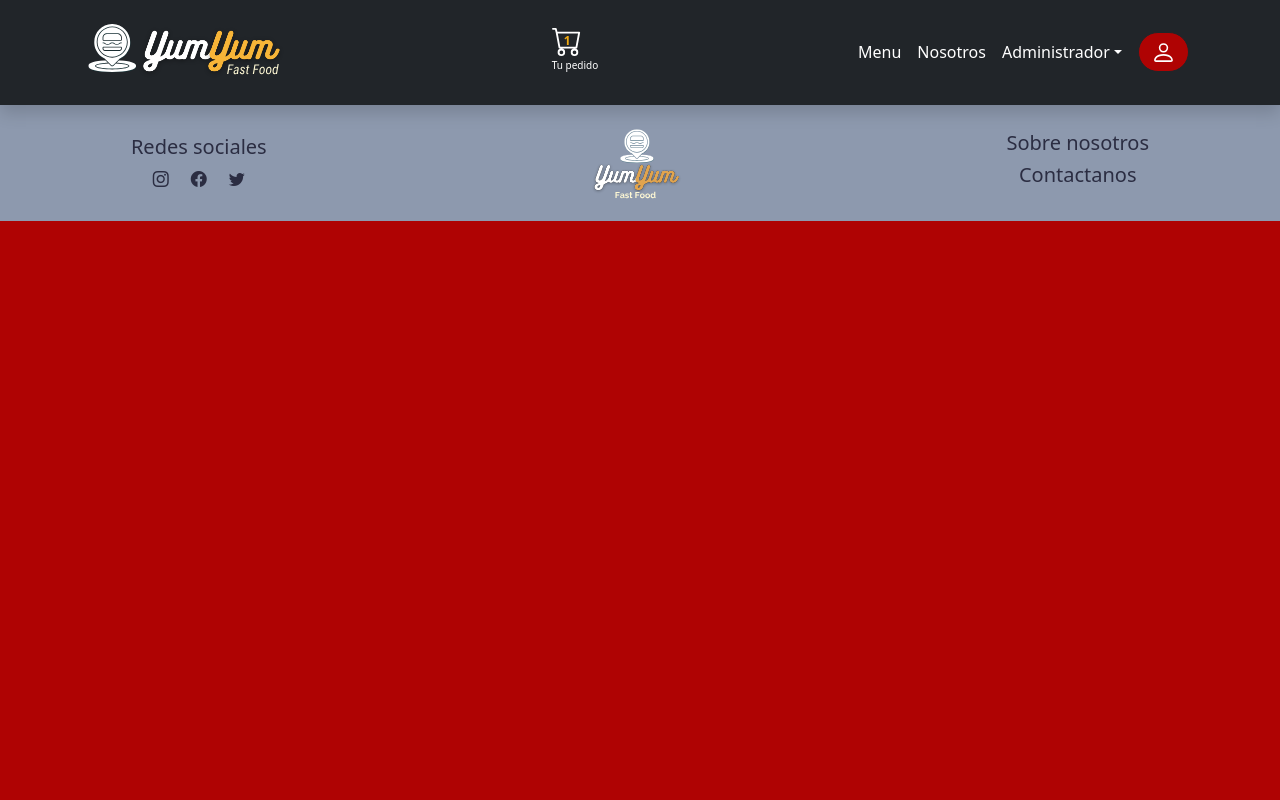
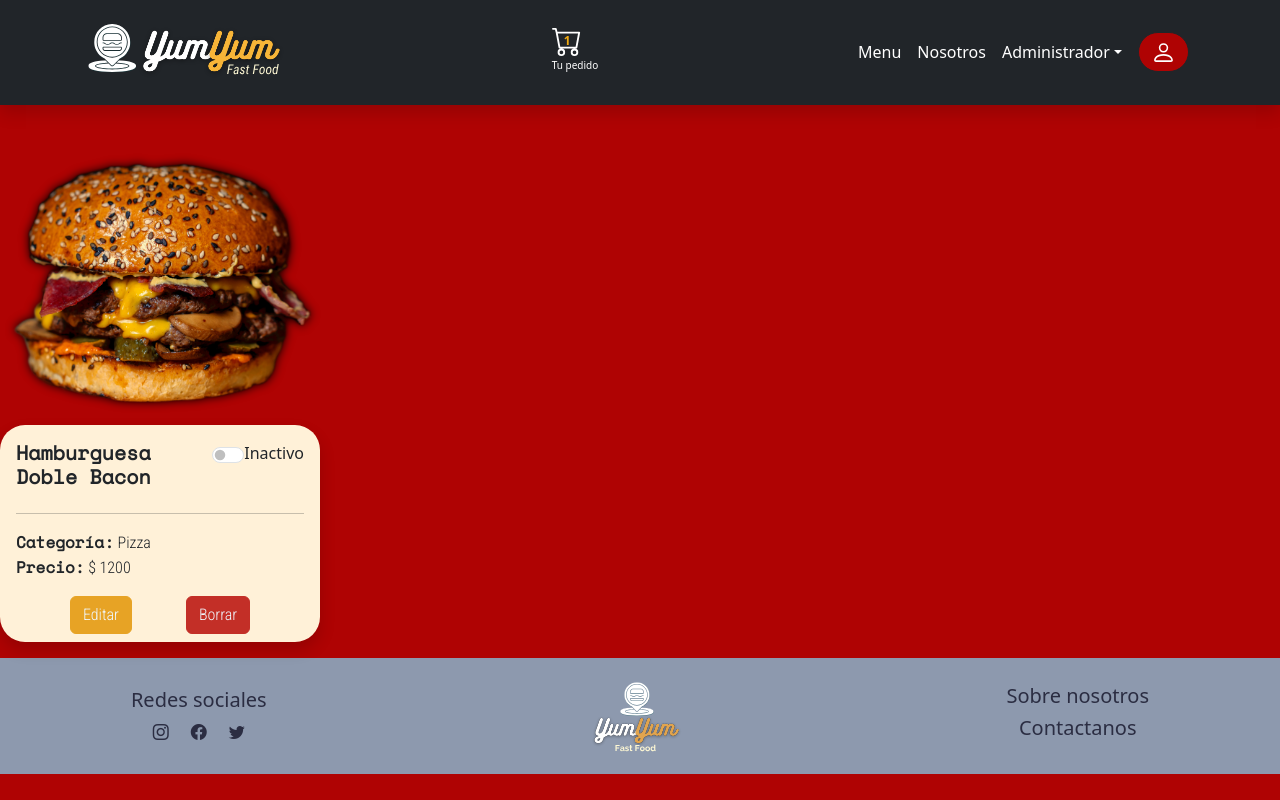
Before and after one commit to lourdesgarciafyl/PF-YumYum-frontend, a React (Vite) app: page / in a window 1280 px wide. Built offline with nearby package versions, Linux system fonts and the light colour scheme.

Commit message:
se agregan estilos css, guiandome de las cards del inicio

```diff
--- a/src/App.jsx
+++ b/src/App.jsx
@@ -2,12 +2,13 @@ import "bootstrap/dist/css/bootstrap.min.css";
 import "./App.css";
 import Footer from "./components/common/Footer";;
 import Navegacion from "./components/common/Navegacion"
+import ItemProducto from "./components/views/producto/ItemProducto";
 function App() {
   return (
     <>
 
           <Navegacion></Navegacion>
-
+          <ItemProducto></ItemProducto>
           <Footer></Footer>
     </>
   );
--- a/src/components/views/producto/ItemProducto.jsx
+++ b/src/components/views/producto/ItemProducto.jsx
@@ -12,7 +12,7 @@ const ItemProducto = () => {
 
     return(
         <Col sm={6} md={4} lg={3} className="mb-3 justify-content-center">
-        <Card className="pt-0">
+        <Card className="pt-0 cardItemProducto">
         <Card.Img
         className="imagenCard"
         variant="top"
@@ -21,9 +21,9 @@ const ItemProducto = () => {
         <Card.Body className="cardBodyProducto shadow">
           <Row className="justify-content-between justify-content-md-between my-0 py-0">
             <Col  className="me-1">
-            <Card.Title className="fuenteSpace fw-bolder">Hamburguesa Doble Bacon y Cheddar</Card.Title>
+            <Card.Title className="letraSpace fw-bolder">Hamburguesa Doble Bacon</Card.Title>
             </Col>
-            <Col >
+            <Col>
             <Form onClick={toggler}>
               <Form.Check
               type="switch"
@@ -35,12 +35,12 @@ const ItemProducto = () => {
             </Col>
           </Row>
           <hr/>
-          <Card.Text className="fuenteRoboto">
-            <strong className="fuenteSpace">Categoría:</strong> Pizza
+          <Card.Text className="letraRoboto">
+            <strong className="letraSpace">Categoría:</strong> Pizza
             <br/>
-            <strong className="fuenteSpace">Precio:</strong> $ 1200
+            <strong className="letraSpace">Precio:</strong> $ 1200
           </Card.Text>
-          <section className="fuenteRoboto d-flex flex-row justify-content-evenly pb-2">
+          <section className="letraRoboto d-flex flex-row justify-content-evenly pb-2">
           <aside>
             <Button className="btnEditarProducto ">Editar</Button>
           </aside>
--- a/src/css/itemProducto.css
+++ b/src/css/itemProducto.css
@@ -1,3 +1,11 @@
+.cardItemProducto{
+    border: none;
+    background-color: transparent;
+    padding-bottom: 0px;
+}
+.cardItemProducto:hover{
+    filter: brightness(1.1);
+}
 .imagenCard {
     width: 100%;
     object-fit: contain;
@@ -6,4 +14,46 @@
     position: relative;
     bottom: -15px;
     filter: drop-shadow(0 0 5px rgba(0, 0, 0, 2.5));
+}
+.cardBodyProducto {
+    background-color: #fff1d8;
+    border-radius: 25px;
+    padding-bottom: 0PX;
   }
+  .form-check-input:checked {
+    background-color: rgb(34, 255, 0);
+    border-color: #73fa64;
+  }
+  .btnAgregarProducto {
+    background-color: #f7b538;
+    border-color: #f7b538;
+    color: black;
+    font-family: "Roboto Condensed", sans-serif;
+    font-weight: bolder;
+    font-size: 15px;
+  }
+  .btnAgregarProducto:hover {
+    background-color: #e7a325 !important;
+    border-color: #e7a325;
+    color: black;
+  }
+  .btnEditarProducto {
+    background-color: #e7a325;
+    color: aliceblue;
+    border-color:  #e7a325;
+    height: fit-content;
+  }
+  .btnEditarProducto:hover {
+    background-color:  #e7a325!important;
+    border-color: #c3491c;
+  }
+  .btnBorrarProducto {
+    background-color: #c32f27;
+    color: aliceblue;
+    border-color: #c32f27;
+    height: fit-content;
+  }
+  .btnBorrarProducto:hover {
+    background-color: #b8231c !important;
+    border-color: #b8231c;
+  }
```
